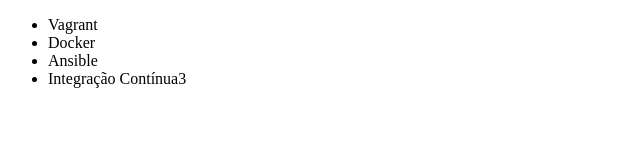
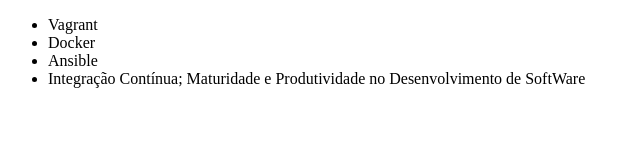
Before and after one commit to wilsonfirmino/alura-git, a plain HTML site: page index.html in a window 1280 px wide. Shown: the whole page, without its empty margins (0-640 px from the left). Drawn offline with Linux system fonts and the light colour scheme.

Commit message:
Renomeando curso de Integração Continua

```diff
--- a/index.html
+++ b/index.html
@@ -9,7 +9,7 @@
         <li>Vagrant</li>
         <li>Docker</li>
         <li>Ansible</li>
-        <li>Integração Contínua3</li>
+        <li>Integração Contínua; Maturidade e Produtividade no Desenvolvimento de SoftWare</li>
     </ul>
 </body>
 </html>
```
